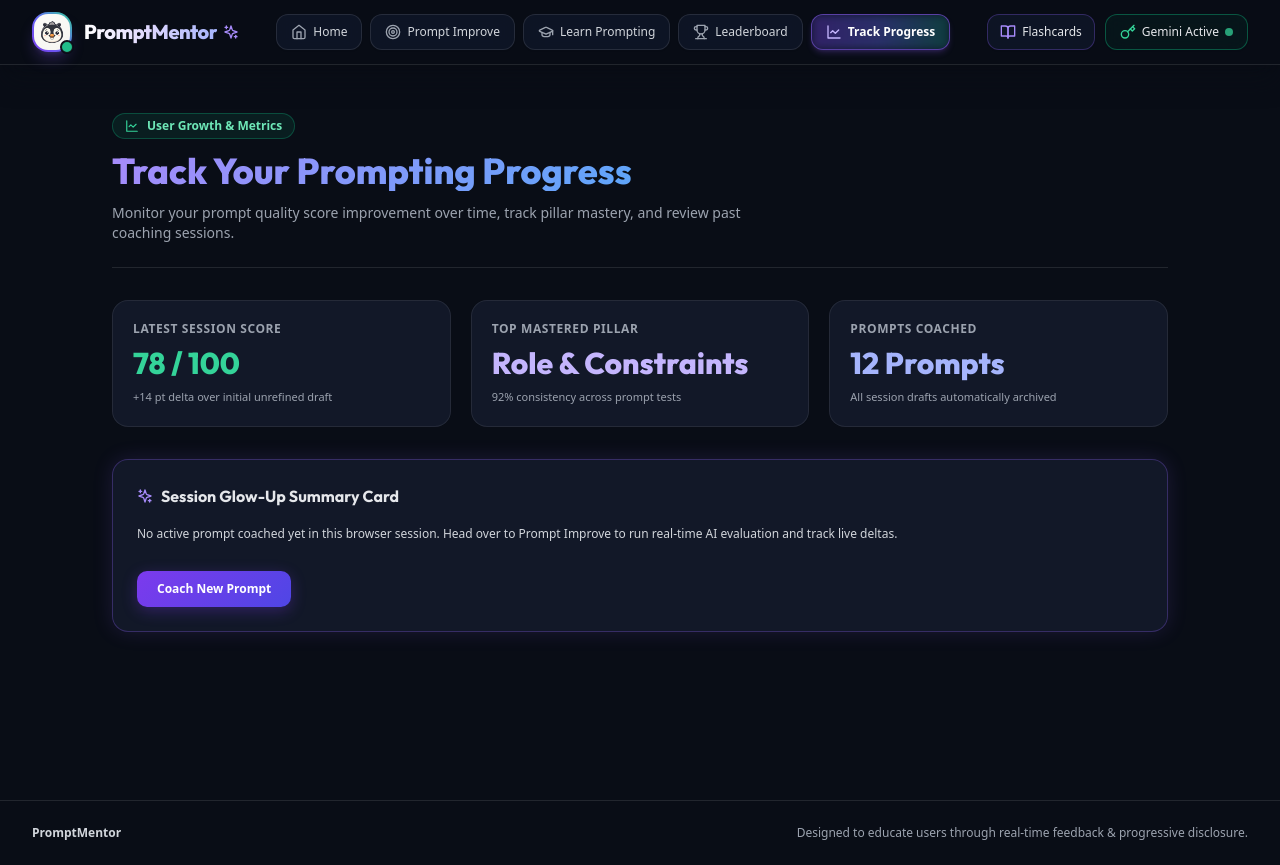
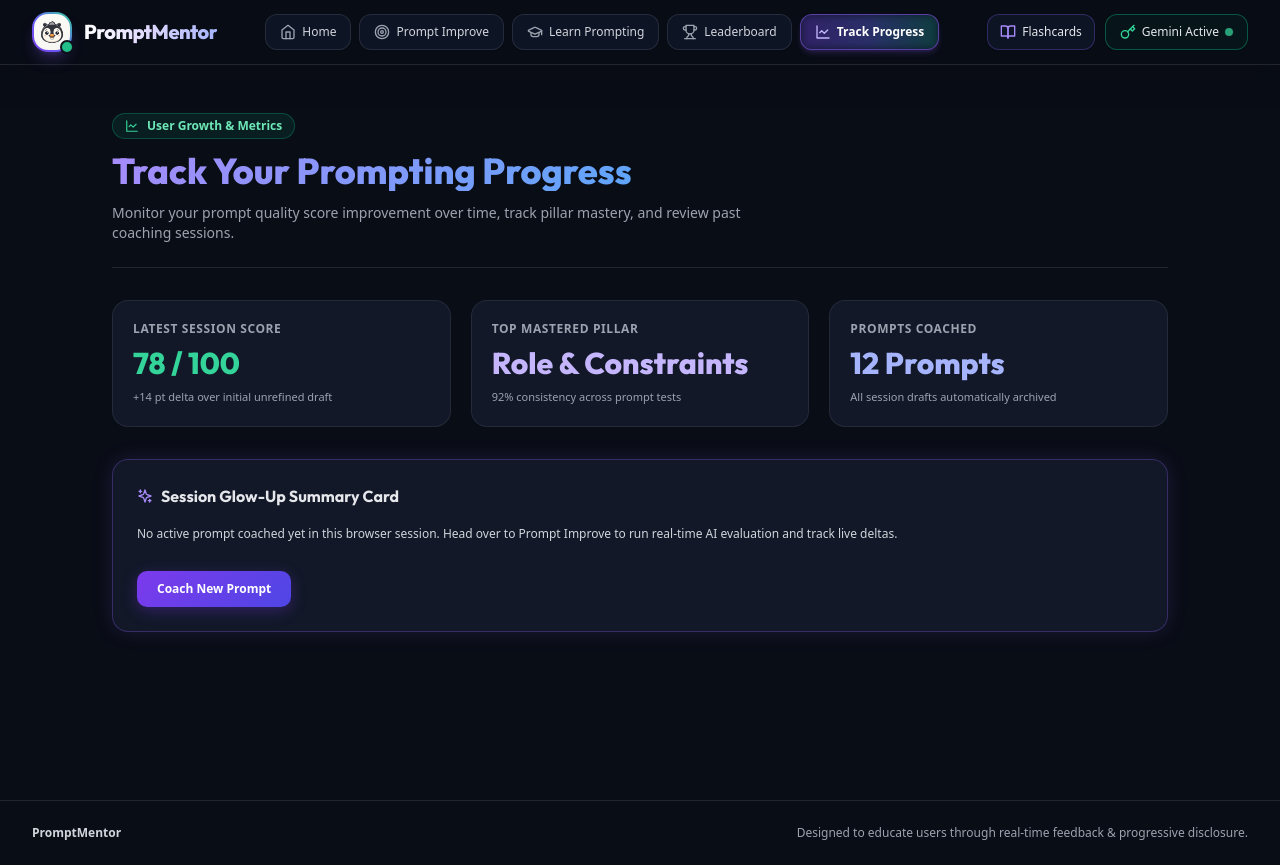
Before and after one commit to sonal428-hub/PromptMentor, a React (Vite) app: page /progress in a window 1280 px wide. Built offline with nearby package versions, Linux system fonts and the light colour scheme; no server answers.

Commit message:
style: remove sparkles icon after PromptMentor header title

```diff
--- a/src/components/Header.jsx
+++ b/src/components/Header.jsx
@@ -29,11 +29,10 @@ export default function Header({ apiKey, onOpenApiKeyModal, onOpenFlashcards })
           </div>
         </div>
 
-        <div className="flex items-center gap-1.5">
+        <div className="flex items-center">
           <h1 className="text-xl font-black tracking-tight font-heading bg-gradient-to-r from-white via-violet-200 to-indigo-300 bg-clip-text text-transparent group-hover:from-violet-300 group-hover:to-emerald-300 transition-all">
             PromptMentor
           </h1>
-          <Sparkles className="w-4 h-4 text-violet-400 group-hover:rotate-12 transition-transform" />
         </div>
       </Link>
 
```
